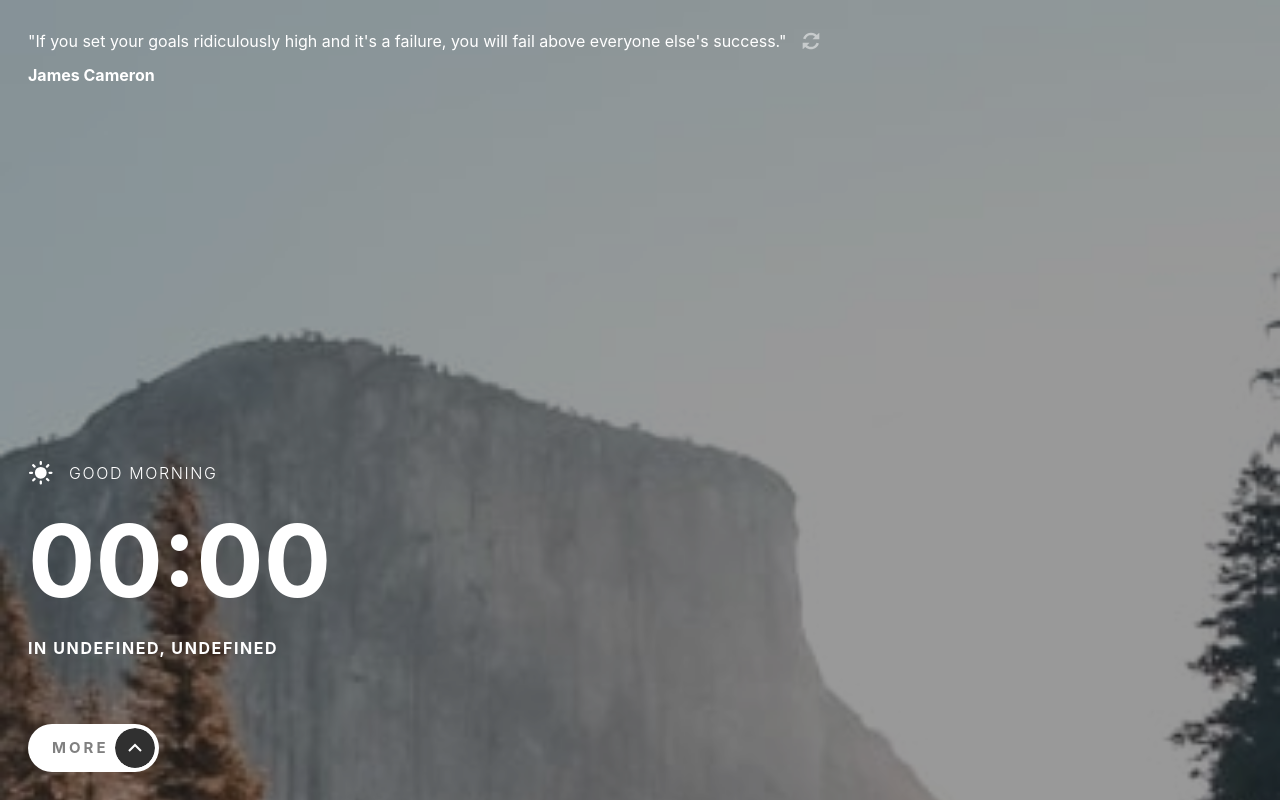
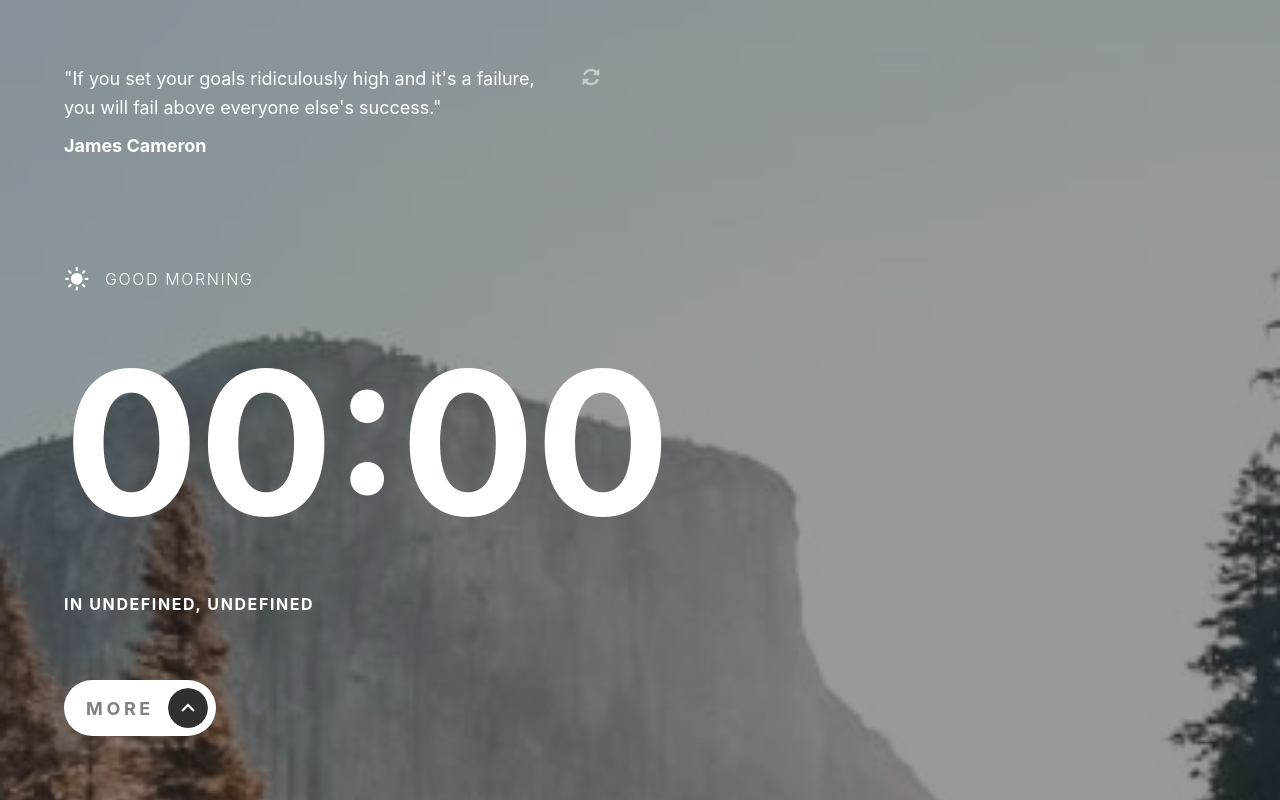
Before and after one commit to ittybe/clock-app, a React (Create React App) app: page / in a window 1280 px wide. Built offline with nearby package versions, Linux system fonts and the light colour scheme; no server answers.

Commit message:
tablet font size

```diff
--- a/src/App.css
+++ b/src/App.css
@@ -38,5 +38,11 @@
     color: var(--gray-button-text-color);
     width: 55px;
     letter-spacing: 0.2em;
+}
+
+@media screen and (min-width: 768px) {
+    .button-text {
+        width: 80px;
+    }
 
 }
--- a/src/App.js
+++ b/src/App.js
@@ -104,8 +104,12 @@ export class App extends React.Component {
       const arr = hoursAgoMassage.split(" ");
       const hours = parseInt(arr[0]);
       if (hours >= 16) {
-        const isMorning = this.state.isMorning;
-        this.setState({isMorning: !isMorning})
+        const isMorning = false;
+        this.setState({isMorning: isMorning})
+      }
+      else {
+        const isMorning = true;
+        this.setState({isMorning: isMorning})
       }
     }
   }
@@ -139,10 +143,10 @@ export class App extends React.Component {
   render() {
     return (
       <div className={`w-full h-full ${this.state.isMorning ? "" : "dark"}`}>
-        <div className="main-bg bg-m-light-main dark:bg-m-dark-main">
+        <div className="main-bg bg-m-light-main dark:bg-m-dark-main md:dark:bg-t-light-main md:dark:bg-t-dark-main">
           <div className="app ">
-            <div className="flex flex-col m-7 h-full">
-              <div className={this.state.isTabHidden ? "block" : "hidden"}>
+            <div className="flex flex-col h-full m-7 md:m-16">
+              <div className={`text-m-button-f-s md:text-t-button-f-s ${this.state.isTabHidden ? "block" : "hidden"}`}>
                 <Quotes quotes={this.state.quotes} />
               </div>
               <div className="mt-auto">
@@ -157,12 +161,12 @@ export class App extends React.Component {
                 moreless-button
                 flex-none flex flex-row
                 items-center
-                rounded-full py-1 px-1 pl-6
+                rounded-full py-1 px-1 pl-6 md:py-2 md:px-2 md:pl-4
                 bg-white
                 w-min
                 mt-16
                 ">
-                  <span className="button-text text-m-button-f-s">{this.state.isTabHidden ? "MORE" : "LESS"}</span>
+                  <span className="button-text text-m-button-f-s md:text-t-button-f-s">{this.state.isTabHidden ? "MORE" : "LESS"}</span>
                   <div className={`arrow-up bg-arrow-up ${this.state.isTabHidden ? "" : "flip-arrow"}`}></div>
                 </button>
               </div>
--- a/src/Clock.js
+++ b/src/Clock.js
@@ -29,12 +29,17 @@ export class Clock extends React.Component {
                     text-m-greeting-f-s
                     font-light
                     tracking-widest
+                    md:text-t-greeting-f-s
+                    xl:text-d-greeting-f-s
                 ">
                     <div className="greeting-icon bg-icon-sun dark:bg-icon-moon"></div>{this.getGreeting()}
                 </div>
                 <div className="
                     text-m-time-f-s
                     font-bold
+                    md:text-t-time-f-s
+                    xl:text-d-time-f-s
+
                 ">
                     {this.getFormatedTime()}
                     <span className="text-m-abbr-f-s font-light">{this.props.abbreviation}</span>
@@ -43,6 +48,8 @@ export class Clock extends React.Component {
                     text-m-greeting-f-s
                     font-bold
                     tracking-widest
+                    md:text-t-greeting-f-s
+                    xl:text-d-greeting-f-s
                 ">
                     {this.getLocation()}
                 </div>
--- a/src/Quotes.css
+++ b/src/Quotes.css
@@ -3,3 +3,10 @@
     width: 18px;
     height: 18px;
 }
+
+@media screen and (min-width: 768px) {
+    .quotes {
+        width: 30em;
+    }
+
+}
--- a/src/Quotes.js
+++ b/src/Quotes.js
@@ -49,7 +49,7 @@ export class Quotes extends React.Component {
 
     render() {
         return (
-            <div className="flex flex-row leading-relaxed ">
+            <div className="quotes flex flex-row leading-relaxed md:justify-between">
                 <div>
                     <div className="">"{this.state.currentQuote.text}"</div>
                     <div className="mt-2 font-bold ">{this.state.currentQuote.author}</div>
--- a/src/variables.css
+++ b/src/variables.css
@@ -21,7 +21,7 @@
     /* tablet */
     --t-time-f-s: 175px;
     --t-greetings-f-s: 18px;
-    --t-button-f-s: 16px;
+    --t-button-f-s: 18px;
     --t-quote-f-s: 18px;
     --t-key-f-s: 13px;
     --t-value-f-s: 40px;
```
